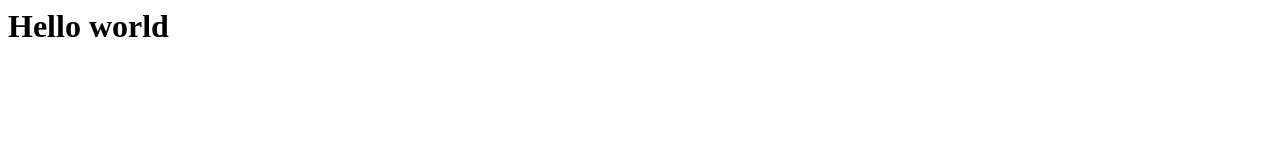
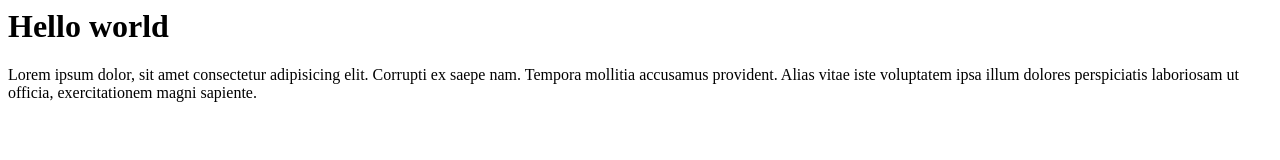
Before and after one commit to Iqrammaqsa/git-test, a plain HTML site: page index.html in a window 1280 px wide. Drawn offline with Linux system fonts and the light colour scheme.

Commit message:
menambahkan paragraf

```diff
--- a/index.html
+++ b/index.html
@@ -7,6 +7,6 @@
 <body>
 
     <h1>Hello world</h1>
-
+    <p>Lorem ipsum dolor, sit amet consectetur adipisicing elit. Corrupti ex saepe nam. Tempora mollitia accusamus provident. Alias vitae iste voluptatem ipsa illum dolores perspiciatis laboriosam ut officia, exercitationem magni sapiente.</p>
 </body>
 </html>
```
